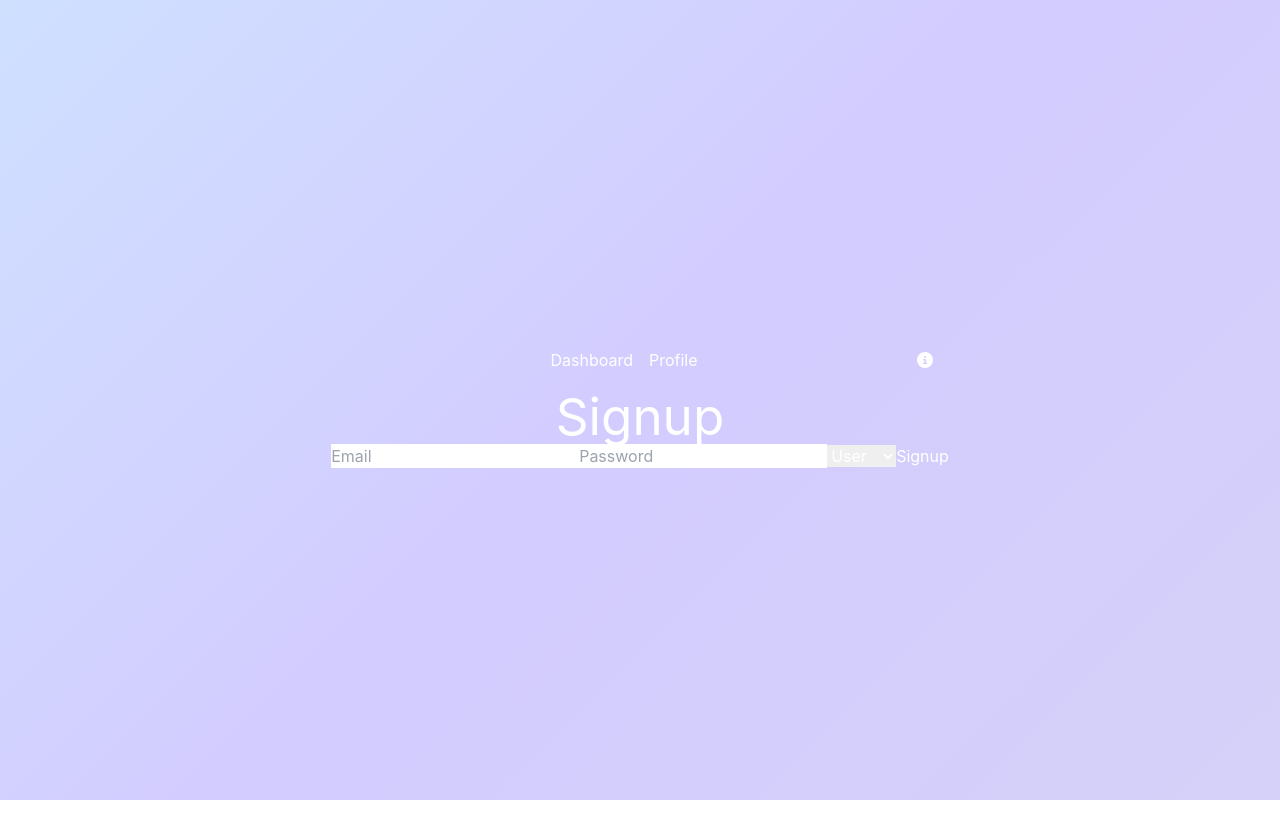
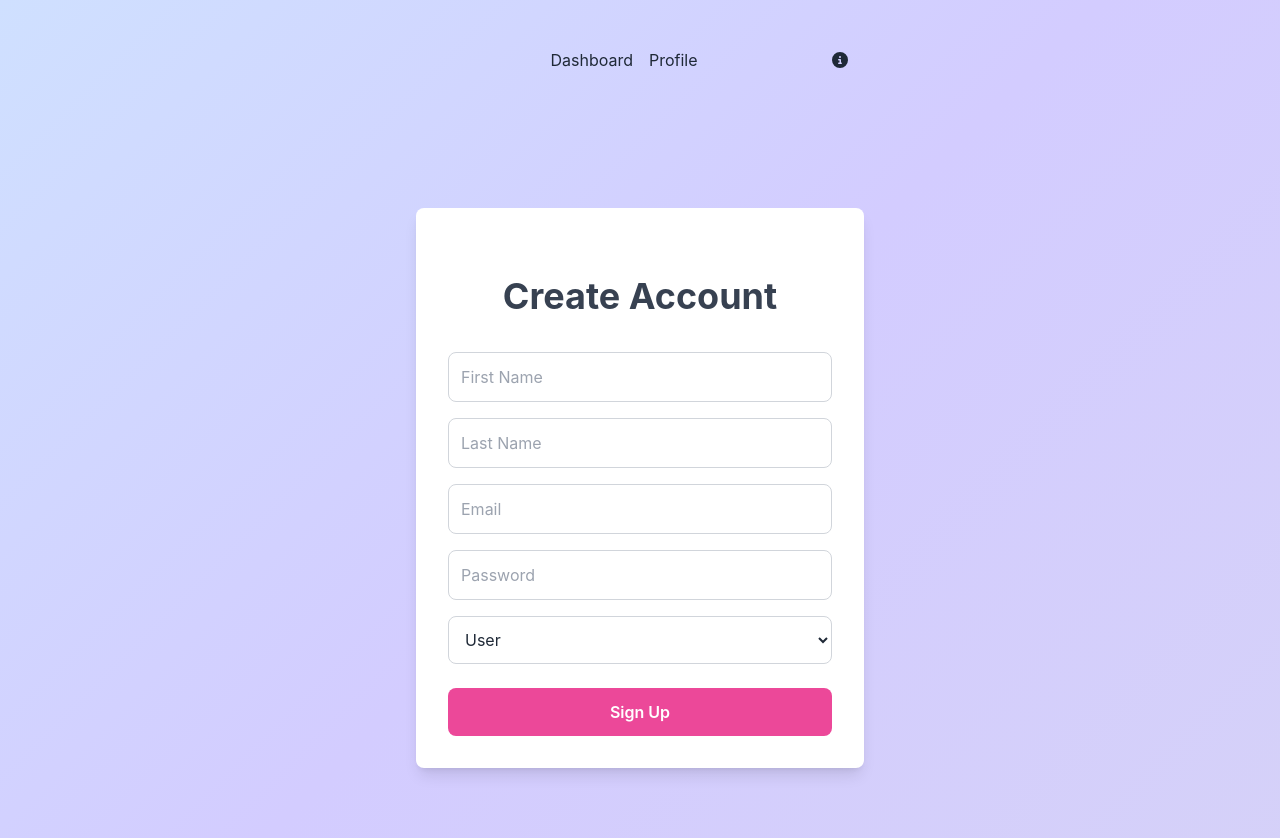
Before and after one commit to TerezzaB/REACT_PerformanceManagement, a React (Vite) app: page /signup in a window 1280 px wide. Shown: the top 838 px of the page. Before the commit the page ends 800 px from the top, so only its background shows below. Built offline with nearby package versions, Linux system fonts and the light colour scheme; no server answers.

Commit message:
5 - Authprovider, Login, Signup
Authprovider changed, login + signup logic + styles added.
DashboardView displayes basic user info rigt now.

```diff
--- a/src/App.jsx
+++ b/src/App.jsx
@@ -1,5 +1,5 @@
 import { BrowserRouter as Router, Routes, Route, Navigate } from 'react-router-dom';
-import { AuthProvider, useAuth } from './context/Auth';
+import { AuthProvider, useAuth } from './context/AuthProvider';
 import Login from './views/logged_off/Login';
 import Signup from './views/logged_off/Signup';
 import Dashboard from './views/logged_in/Dashboard';
--- a/src/context/Auth.jsx
+++ b/src/context/AuthProvider.jsx
@@ -14,26 +14,32 @@ export const AuthProvider = ({ children }) => {
       const userCredential = await signInWithEmailAndPassword(auth, email, password);
       const user = userCredential.user;
 
-      // LOADING ROLES from firebase
+      // Load user data from Firestore
       const userDoc = await getDoc(doc(db, "users", user.uid));
       const userData = userDoc.exists() ? userDoc.data() : {};
 
-      setLoggedInUser({ ...user, role: userData.role });
+      setLoggedInUser({ ...user, ...userData });
     } catch (error) {
       console.error("Login failed:", error.message);
       throw error;
     }
   };
 
-  const signup = async (email, password, role = "user") => {
+  const signup = async (first_name, last_name, email, password, role = "user") => {
     try {
       const userCredential = await createUserWithEmailAndPassword(auth, email, password);
       const user = userCredential.user;
 
-      // save user role into firebase
-      await setDoc(doc(db, "users", user.uid), { role });
+      // Save user data into Firestore (password should be excluded later)
+      await setDoc(doc(db, "users", user.uid), {
+        first_name,
+        last_name,
+        email,
+        role,
+        password
+      });
 
-      setLoggedInUser({ ...user, role });
+      setLoggedInUser({ uid: user.uid, email, first_name, last_name, role, password });
     } catch (error) {
       console.error("Signup failed:", error.message);
       throw error;
--- a/src/index.css
+++ b/src/index.css
@@ -8,13 +8,14 @@
   line-height: 1.5;
   font-weight: 400;
 
-  color: #FFF;
+  color: #1F2937;
   background-image: linear-gradient(135deg, #cfe0ff, #d3ccff, #d5d1f8);
 
   font-synthesis: none;
   text-rendering: optimizeLegibility;
   -webkit-font-smoothing: antialiased;
   -moz-osx-font-smoothing: grayscale;
+
 }
 
 
--- a/src/views/logged_in/Dashboard.jsx
+++ b/src/views/logged_in/Dashboard.jsx
@@ -1,7 +1,22 @@
-import React from 'react'
+import React from "react";
+import { useAuth } from "../../context/AuthProvider";
 
 export default function Dashboard() {
+  const { loggedInUser } = useAuth();
+
   return (
-    <div>Dashboard</div>
-  )
+    <div className="p-6 bg-white shadow-lg rounded-lg">
+      <h1 className="text-2xl font-bold mb-4">User Informations</h1>
+      {loggedInUser ? (
+        <div>
+          <p><strong>First Name:</strong> {loggedInUser.first_name}</p>
+          <p><strong>Last Name:</strong> {loggedInUser.last_name}</p>
+          <p><strong>Email:</strong> {loggedInUser.email}</p>
+          <p><strong>Role:</strong> {loggedInUser.role}</p>
+        </div>
+      ) : (
+        <p>No user is logged in.</p>
+      )}
+    </div>
+  );
 }
--- a/src/views/logged_off/LogIn.jsx
+++ b/src/views/logged_off/LogIn.jsx
@@ -1,18 +1,73 @@
-import React from 'react'
+import React, { useState } from 'react';
 import { useNavigate } from 'react-router-dom';
+import { useAuth } from '../../context/AuthProvider';
 
 export default function LogIn() {
   const navigate = useNavigate();
+  const { login } = useAuth(); // Using login function from AuthProvider
+  const [email, setEmail] = useState("");
+  const [password, setPassword] = useState("");
+  const [error, setError] = useState("");
+
+  const handleLogin = async () => {
+    setError(""); // Error reset
+    try {
+      await login(email, password);
+      console.log("Successfully logged in!");
+      navigate('/dashboard');
+    } catch (err) {
+      console.error("Login failed:", err.message);
+      setError("Failed to log in. Please check your credentials.");
+    }
+  };
 
   const toSignup = () => {
     navigate('/signup');
   };
+
   return (
-    <>
-      <div className='text-center text-white border-white'>
-        <h1>LOGIN</h1>
-        <button onClick={toSignup} className='border-lime-500'>Sign Up</button>
+    <div className="flex items-center justify-center min-h-screen">
+      <div className="bg-white shadow-lg rounded-lg p-8 w-full max-w-md">
+        <h1 className="text-4xl my-9 font-bold text-gray-700 text-center">Log In</h1>
+
+        {error && <p className="text-red-500 text-center mb-4">{error}</p>}
+
+        <div className="space-y-4">
+          <input
+            type="email"
+            placeholder="Email"
+            value={email}
+            onChange={(e) => setEmail(e.target.value)}
+            className="w-full p-3 border border-gray-300 rounded-lg focus:outline-none focus:ring-2 focus:ring-pink-500"
+          />
+          <input
+            type="password"
+            placeholder="Password"
+            value={password}
+            onChange={(e) => setPassword(e.target.value)}
+            className="w-full p-3 border border-gray-300 rounded-lg focus:outline-none focus:ring-2 focus:ring-pink-500"
+          />
+        </div>
+
+        <button
+          onClick={handleLogin}
+          className="w-full mt-6 bg-pink-500 text-white py-3 rounded-lg font-semibold hover:bg-pink-600 transition duration-200"
+        >
+          Log In
+        </button>
+
+        <div className="mt-4 text-center">
+          <p className="text-gray-600">
+            Don't have an account?
+            <button
+              onClick={toSignup}
+              className="ms-2 text-pink-500 font-semibold hover:underline"
+            >
+              Sign Up
+            </button>
+          </p>
+        </div>
       </div>
-    </>
-  )
+    </div>
+  );
 }
--- a/src/views/logged_off/SignUp.jsx
+++ b/src/views/logged_off/SignUp.jsx
@@ -1,30 +1,68 @@
-import { useAuth } from "../../context/Auth";
+import { useAuth } from "../../context/AuthProvider";
 import { useState } from "react";
 
-export default function Signup(){
+export default function Signup() {
   const { signup } = useAuth();
+  const [first_name, setFirstName] = useState("");
+  const [last_name, setLastName] = useState("");
   const [email, setEmail] = useState("");
   const [password, setPassword] = useState("");
   const [role, setRole] = useState("user"); // Choose role
 
   const handleSignup = async () => {
     try {
-      await signup(email, password, role);
+      await signup(first_name, last_name, email, password, role);
     } catch (error) {
       console.error("Signup failed:", error.message);
     }
   };
 
   return (
-    <div>
-      <h1>Signup</h1>
-      <input type="email" placeholder="Email" onChange={(e) => setEmail(e.target.value)} />
-      <input type="password" placeholder="Password" onChange={(e) => setPassword(e.target.value)} />
-      <select onChange={(e) => setRole(e.target.value)}>
-        <option value="user">User</option>
-        <option value="admin">Admin</option>
-      </select>
-      <button onClick={handleSignup}>Signup</button>
+    <div className="flex items-center justify-center min-h-screen">
+      <div className="bg-white shadow-lg rounded-lg p-8 w-full max-w-md">
+        <h1 className="text-4xl my-9 font-bold text-gray-700 text-center">Create Account</h1>
+
+        <div className="space-y-4">
+          <input
+            type="text"
+            placeholder="First Name"
+            onChange={(e) => setFirstName(e.target.value)}
+            className="w-full p-3 border border-gray-300 rounded-lg focus:outline-none focus:ring-2 focus:ring-pink-500 hover:cursor-pointer"
+          />
+          <input
+            type="text"
+            placeholder="Last Name"
+            onChange={(e) => setLastName(e.target.value)}
+            className="w-full p-3 border border-gray-300 rounded-lg focus:outline-none focus:ring-2 focus:ring-pink-500 hover:cursor-pointer"
+          />
+          <input
+            type="email"
+            placeholder="Email"
+            onChange={(e) => setEmail(e.target.value)}
+            className="w-full p-3 border border-gray-300 rounded-lg focus:outline-none focus:ring-2 focus:ring-pink-500 hover:cursor-pointer"
+          />
+          <input
+            type="password"
+            placeholder="Password"
+            onChange={(e) => setPassword(e.target.value)}
+            className="w-full p-3 border border-gray-300 rounded-lg focus:outline-none focus:ring-2 focus:ring-pink-500 hover:cursor-pointer"
+          />
+          <select
+            onChange={(e) => setRole(e.target.value)}
+            className="w-full p-3 border border-gray-300 rounded-lg bg-white focus:outline-none focus:ring-2 focus:ring-pink-500 hover:cursor-pointer"
+          >
+            <option value="user">User</option>
+            <option value="admin">Admin</option>
+          </select>
+        </div>
+
+        <button
+          onClick={handleSignup}
+          className="w-full mt-6 bg-pink-500 text-white py-3 rounded-lg font-semibold hover:bg-pink-600 transition duration-200"
+        >
+          Sign Up
+        </button>
+      </div>
     </div>
   );
-};
+}
```
